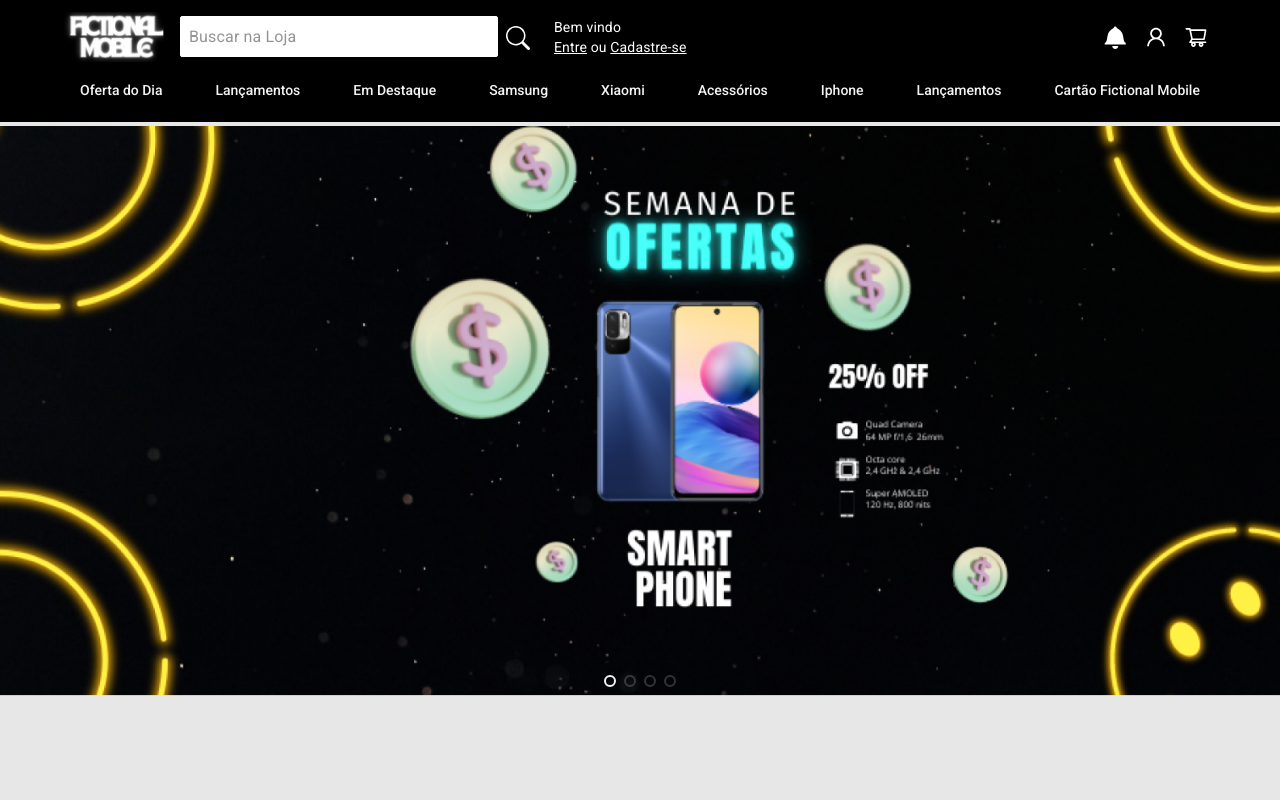
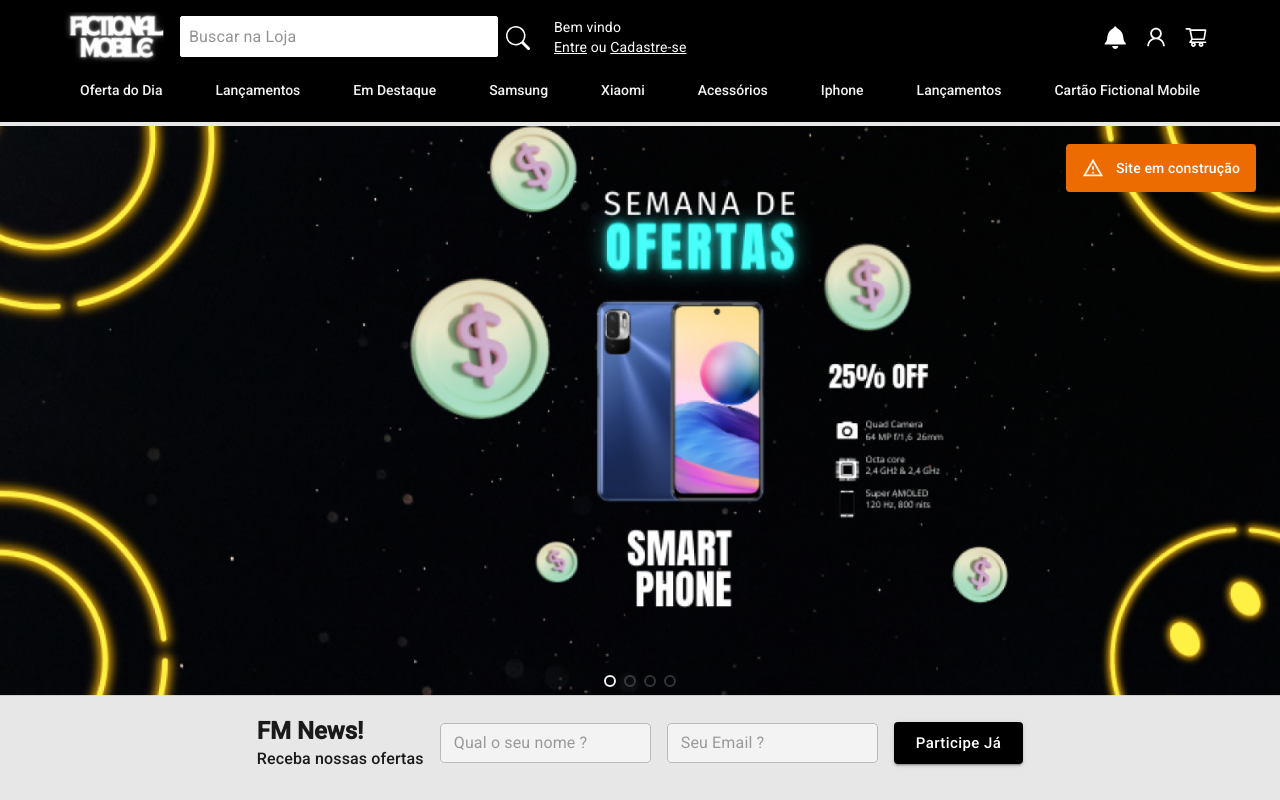
Before and after one commit to Felipe-alv-es/smartphone-store, a React (Create React App) app: page / in a window 1280 px wide. Built offline with nearby package versions, Linux system fonts and the light colour scheme.

Commit message:
feat(News): finished news component

```diff
--- a/src/App.js
+++ b/src/App.js
@@ -1,9 +1,11 @@
 import Home from "./components/Home/Home";
+import News from "./components/News/News";
 
 function App() {
   return (
     <div>
       <Home />
+      <News />
     </div>
   );
 }
--- a/src/components/Home/Home.js
+++ b/src/components/Home/Home.js
@@ -1,16 +1,9 @@
 import React, { useState } from "react";
 import Navbar from "../Navbar/Navbar";
-import { Box, Typography, Button, Snackbar, Alert } from "@mui/material";
+import { Box, Snackbar, Alert } from "@mui/material";
 import { Swiper, SwiperSlide } from "swiper/react";
 import { homeSlider } from "../../assets/utils/homeSlider.tsx";
-import {
-  getImageStyle,
-  getContentBoxStyle,
-  getTitleStyle,
-  getTextStyle,
-  getButtonStyle,
-  getContainerStyle,
-} from "./Home.styles.ts";
+import { getImageStyle, getContainerStyle } from "./Home.styles.ts";
 
 const Home = () => {
   const [width, setWidth] = useState(window.innerWidth);
@@ -39,7 +32,7 @@
 
   return (
     <Box sx={getContainerStyle}>
-      {/* <Snackbar
+      <Snackbar
         open
         anchorOrigin={{ vertical: "top", horizontal: "right" }}
         sx={{ marginTop: "120px", position: "absolute" }}
@@ -47,7 +40,7 @@
         <Alert variant="filled" severity="warning">
           Site em construção
         </Alert>
-      </Snackbar> */}
+      </Snackbar>
       <Navbar />
       <Swiper
         {...params}
--- a/src/components/Home/Home.styles.ts
+++ b/src/components/Home/Home.styles.ts
@@ -25,48 +25,3 @@
     objectPosition: "top 0px right 14em",
   },
 });
-
-export const getContentBoxStyle = () => ({
-  position: "absolute",
-  marginLeft: "64px",
-  top: "40%",
-  "@media(max-width: 544px)": {
-    marginLeft: "32px",
-  },
-});
-
-export const getTitleStyle = () => ({
-  typography: "h3",
-  fontWeight: "bold",
-  color: "#f3f3f3",
-  whiteSpace: "pre-line",
-  "@media(max-width: 544px)": {
-    typography: "h5",
-    fontWeight: "bold",
-  },
-});
-
-export const getTextStyle = () => ({
-  typography: "h5",
-  color: "#f3f3f3",
-  whiteSpace: "pre-line",
-  "@media(max-width: 544px)": {
-    typography: "subtitle1",
-    fontWeight: "medium",
-  },
-});
-
-export const getButtonStyle = () => ({
-  color: "white",
-  borderColor: "white",
-  textTransform: "none",
-  padding: "12px 28px 12px 28px",
-  fontSize: "24px",
-  ":hover": {
-    borderColor: "#E6E6E6",
-  },
-  "@media(max-width: 544px)": {
-    height: "48px",
-    fontSize: "16px",
-  },
-});
--- /dev/null
+++ b/src/components/News/News.js
@@ -0,0 +1,29 @@
+import React from "react";
+import { Box, Button, Typography } from "@mui/material";
+import {
+  getContainerStyle,
+  StyledTypography,
+  getButtonStyle,
+} from "./News.styles.tsx";
+
+const News = () => {
+  return (
+    <Box sx={getContainerStyle}>
+      <Box sx={{ marginRight: "16px" }}>
+        <Typography variant="h5" sx={{ fontWeight: "bold" }}>
+          FM News!
+        </Typography>
+        <Typography variant="body1" sx={{ fontWeight: "medium" }}>
+          Receba nossas ofertas
+        </Typography>
+      </Box>
+      <StyledTypography placeholder="Qual o seu nome ?" />
+      <StyledTypography placeholder="Seu Email ?" />
+      <Button variant="contained" size="large" sx={getButtonStyle}>
+        Participe Já
+      </Button>
+    </Box>
+  );
+};
+
+export default News;
--- /dev/null
+++ b/src/components/News/News.styles.tsx
@@ -0,0 +1,26 @@
+import React from "react";
+import { TextField } from "@mui/material";
+
+export const getContainerStyle = () => ({
+  display: "flex",
+  padding: "16px",
+  justifyContent: "center",
+  alignItems: "center",
+});
+
+export const StyledTypography = (props) => {
+  return (
+    <TextField
+      size="small"
+      sx={{ marginRight: "16px", background: "#f3f3f3" }}
+      {...props}
+    />
+  );
+};
+
+export const getButtonStyle = () => ({
+  background: "black",
+  height: "100%",
+  textTransform: "none",
+  whiteSpace: "nowrap",
+});
```
